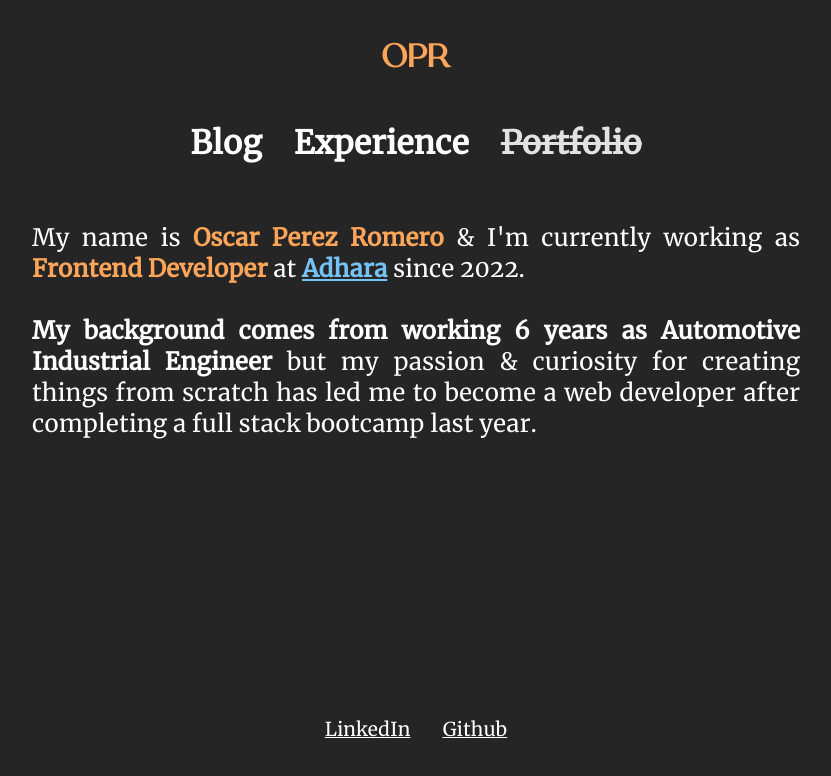
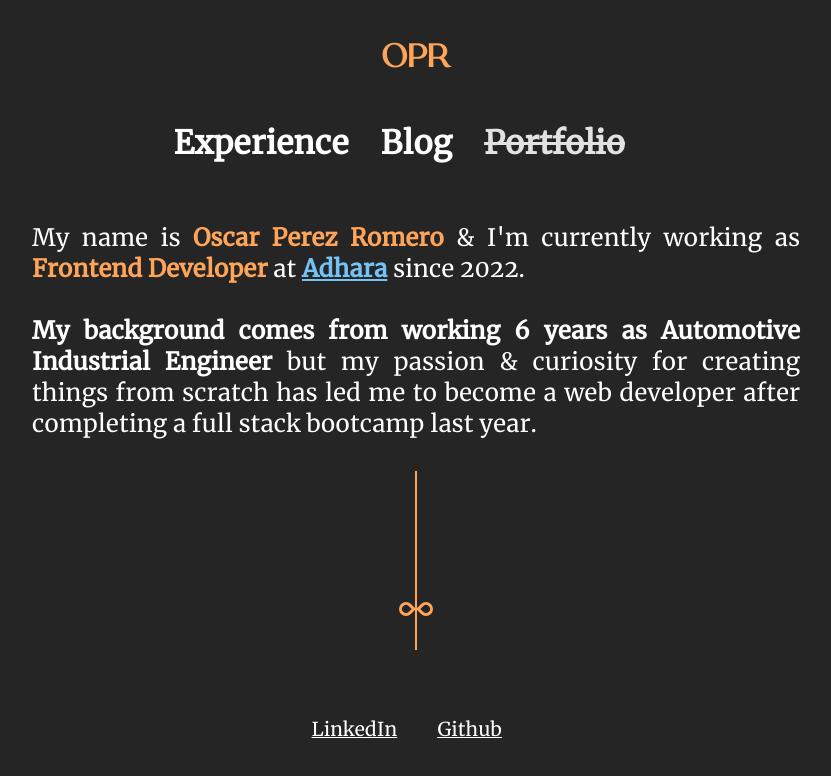
Before and after one commit to oscarprdev/Personal-portfolio, a React (Vite) app: page / in a window 1280 px wide. Shown: the top 776 px of the page, without its empty margins (224-1055 px from the left). Built offline with nearby package versions, Linux system fonts and the light colour scheme.

Commit message:
Fix header, footer and decorator styles to pixel perfect

```diff
--- a/index.html
+++ b/index.html
@@ -6,7 +6,8 @@
     <meta name="viewport" content="width=device-width, initial-scale=1.0" />
     <title>Oscar Perez Romero</title>
   </head>
-  <body id="root">
+  <body>
+    <div id="root"></div>
     <script type="module" src="/src/main.tsx"></script>
   </body>
 </html>
--- a/src/core/components/Footer/Footer.module.css
+++ b/src/core/components/Footer/Footer.module.css
@@ -2,10 +2,17 @@
     display: flex;
     align-items: center;
     justify-content: center;
-    gap: 2rem;
+    gap: 0.2rem;
 
     padding: 3rem;
     margin-top: auto;
+    margin-right: 0.5rem;
+}
+
+.footer a {
+    width: clamp(7rem, 10vw, 2rem);
+    display: grid;
+    place-items: center;
 }
 
 .footer p {
--- a/src/core/components/Header/Header.module.css
+++ b/src/core/components/Header/Header.module.css
@@ -30,6 +30,7 @@ h1 {
     display: flex;
     align-items: center;
     gap: 2rem;
+    margin-right: 2.1rem;
 }
 
 .navLInk {
--- a/src/core/components/Header/Header.tsx
+++ b/src/core/components/Header/Header.tsx
@@ -6,11 +6,11 @@ function Header() {
     return <header className={styles.header}>
         <h1>OPR</h1>
         <nav className={styles.headerNav}>
+            <Link href={routes.about}>
+                <h2 className={styles.navLInkActive}><a>Experience</a></h2>
+            </Link>
             <Link href={routes.blog}>
                 <h2 className={styles.navLInkActive}><a>Blog</a></h2>
-            </Link>
-            <Link href={routes.about}>
-                <h2 className={styles.navLInkActive}><a>Experience</a></h2>
             </Link>
             <a aria-disabled={true} className={styles.navLInk}>Portfolio</a>
         </nav>
--- a/src/core/screens/home/Home.module.css
+++ b/src/core/screens/home/Home.module.css
@@ -1,15 +1,23 @@
 .home {
     width: clamp(20rem, 60vw, 60rem);
     margin: auto;
-    display: grid;
-    place-items: center;
+    position: relative;
 
-    padding: 0 0 5rem;
+    display: flex;
+    flex-direction: column;
+    align-items: center;
+    justify-content: space-between;
+
+    padding: 0 0 2rem;
+    flex-grow: 1;
 }
 
 .text {
-    font-size: 1.5rem;
+    font-size: clamp(0.5rem, 3vw, 1.5rem);
     text-align: justify;
+    background-color: var(--bg-dark);
+    padding-bottom: 2rem;
+    z-index: 1;
 }
 
 .name {
@@ -27,3 +35,47 @@
     font-weight: bold;
     text-decoration: underline;
 }
+
+.home::after {
+    content: "";
+    bottom: 0;
+    position: absolute;
+    width: 2px;
+    height: 90%;
+    background-color: var(--contrast-primary-light);
+}
+
+.infinity {
+    position: relative;
+    width: 2.1rem;
+    height: 1rem;
+}
+
+.infinity:before,
+.infinity:after {
+    content: "";
+    position: absolute;
+    top: 0;
+    left: 0;
+    width: 0.5rem;
+    height:  0.5rem;
+    border: 0.2rem solid var(--contrast-primary-light);
+    -moz-border-radius: 0.9rem  0.9rem 0  0.9rem;
+    border-radius:  0.9rem  0.9rem 0  0.9rem;
+    -webkit-transform: rotate(-45deg);
+    -moz-transform: rotate(-45deg);
+    -ms-transform: rotate(-45deg);
+    -o-transform: rotate(-45deg);
+    transform: rotate(-45deg);
+}
+.infinity:after {
+    left: auto;
+    right: 0;
+    -moz-border-radius:  0.9rem  0.9rem  0.9rem 0;
+    border-radius:  0.9rem  0.9rem  0.9rem 0;
+    -webkit-transform: rotate(45deg);
+    -moz-transform: rotate(45deg);
+    -ms-transform: rotate(45deg);
+    -o-transform: rotate(45deg);
+    transform: rotate(45deg);
+}
--- a/src/core/screens/home/Home.tsx
+++ b/src/core/screens/home/Home.tsx
@@ -9,6 +9,7 @@ function Home() {
             <b>My background comes from working 6 years as Automotive Industrial Engineer </b>
             but my passion & curiosity for creating things from scratch has led me to become a web developer after completing a full stack bootcamp last year.
         </p>
+        <span className={styles.infinity}></span>
     </section>
 }
 
--- a/src/index.css
+++ b/src/index.css
@@ -30,15 +30,20 @@ body {
     font-family: merry;
     background-color: var(--bg-dark);
     color: var(--color-light);
+    overflow: hidden;
+}
 
+#root {
     display: flex;
     flex-direction: column;
     min-height: 100vh;
-    overflow: hidden;
 }
 
 main {
-    height: 100%;
+    display: flex;
+    flex-direction: column;
+    justify-content: start;
+    flex-grow: 1;
 }
 
 a {
```
